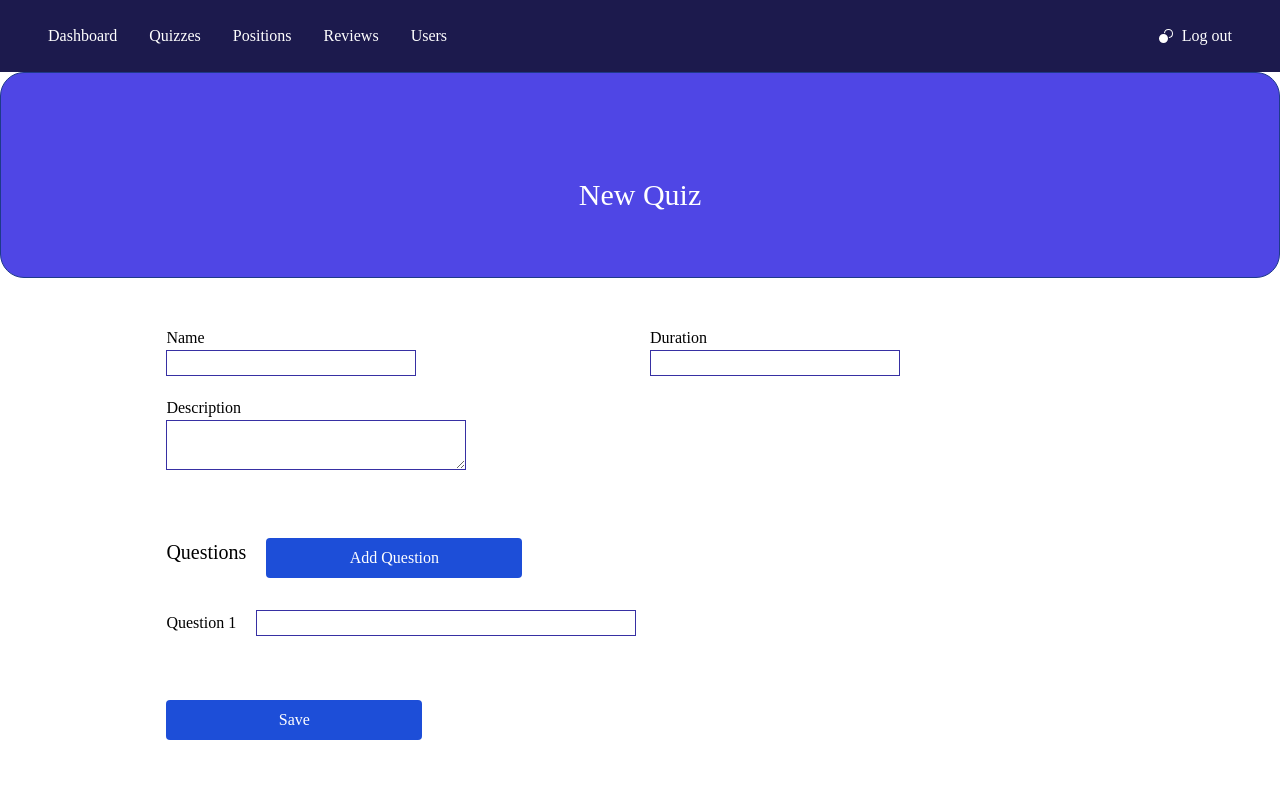
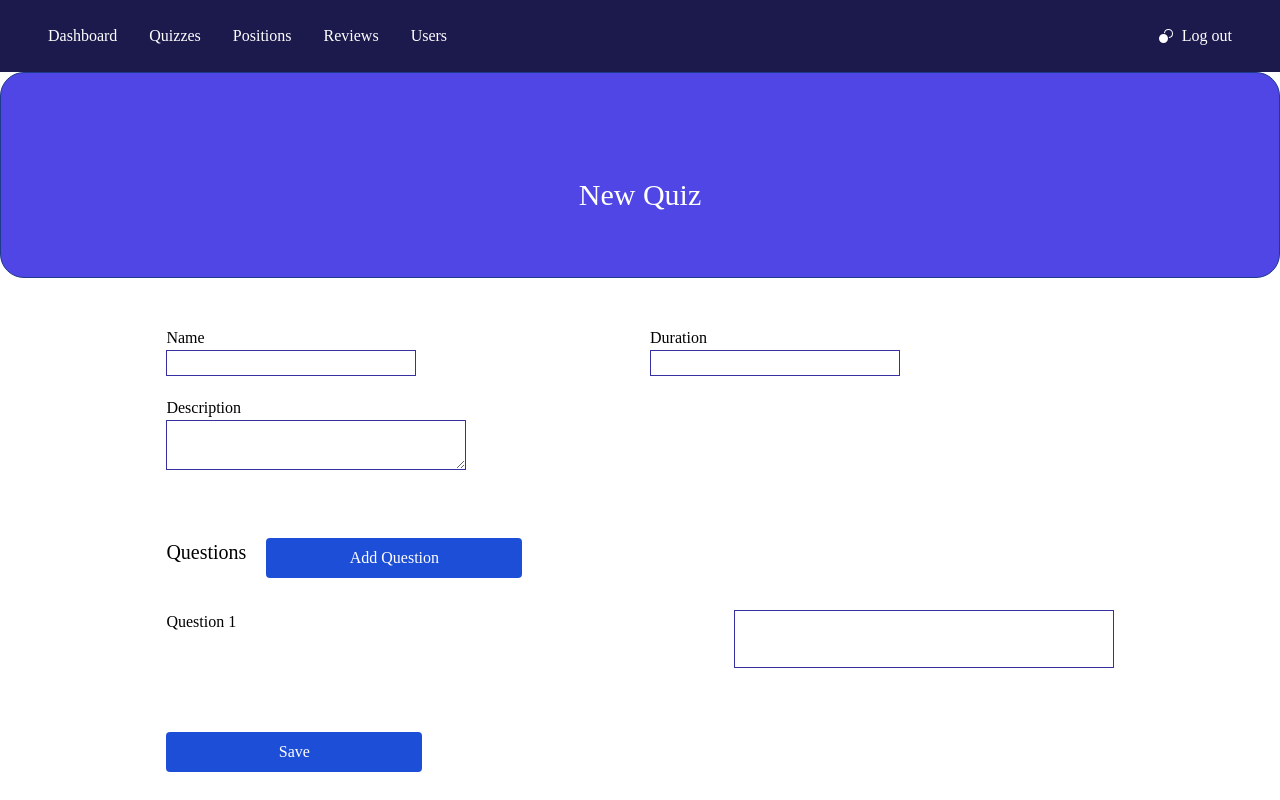
Before and after one commit to nikolap994/recruit_em, a Next.js app: page /recruiter/quiz/create in a window 1280 px wide. Built offline with nearby package versions, Linux system fonts and the light colour scheme.

Commit message:
Update New Quiz info styles

```diff
--- a/src/components/FormGroup.js
+++ b/src/components/FormGroup.js
@@ -15,10 +15,10 @@ export default function FormGroup(props, { innerRef }) {
 	} = props;
 
 	return (
-		<div>
+		<div className="flex justify-between">
 			<label htmlFor={id}>{label}</label>
 			<input
-				className="border border-indigo-800 border-1 ml-5 w-[60vw] max-w-[380px] mb-6"
+				className="border border-indigo-800 border-1 ml-5 w-[60vw] max-w-[380px] mb-6 py-4 pl-4"
 				required
 				id={id}
 				name={name}
```
